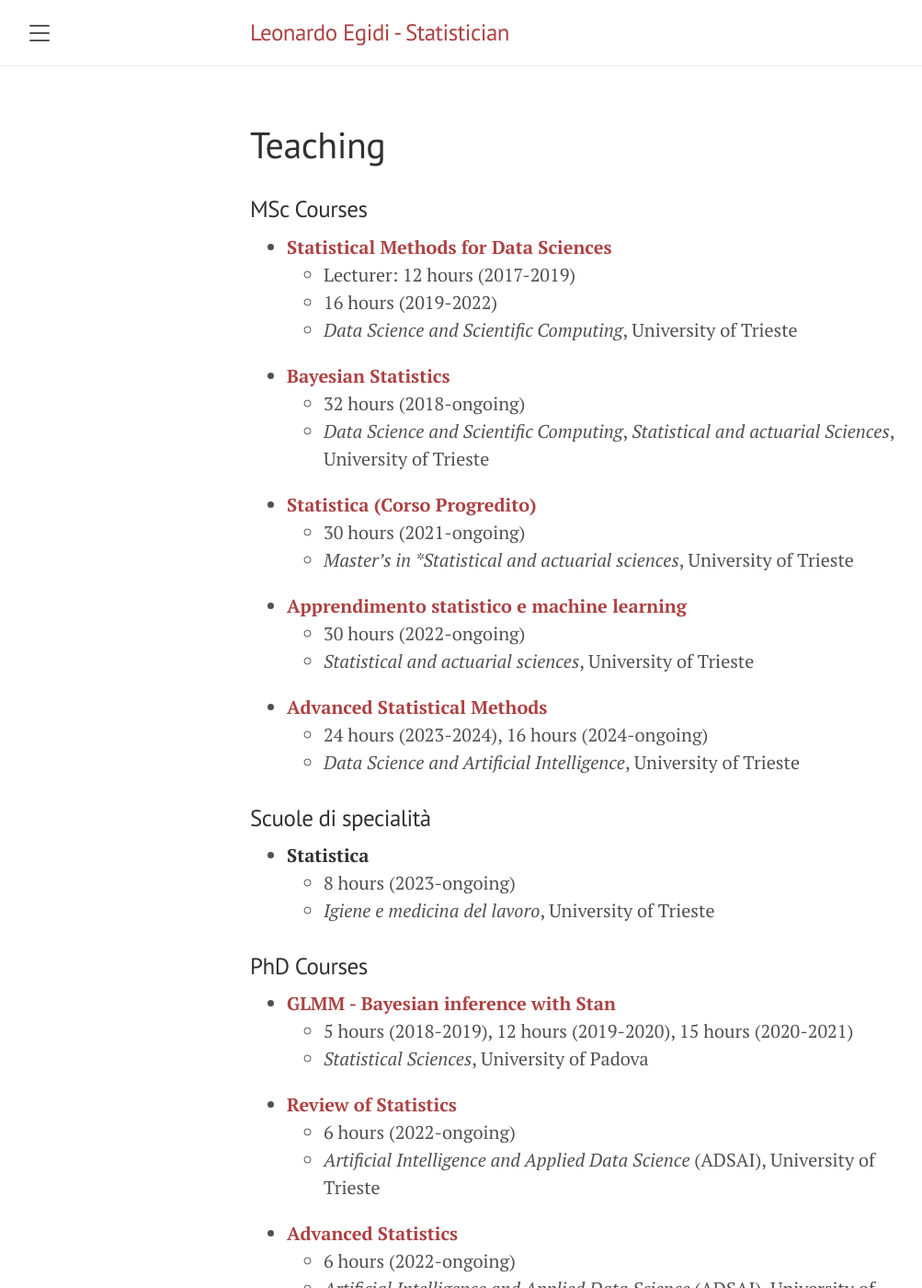
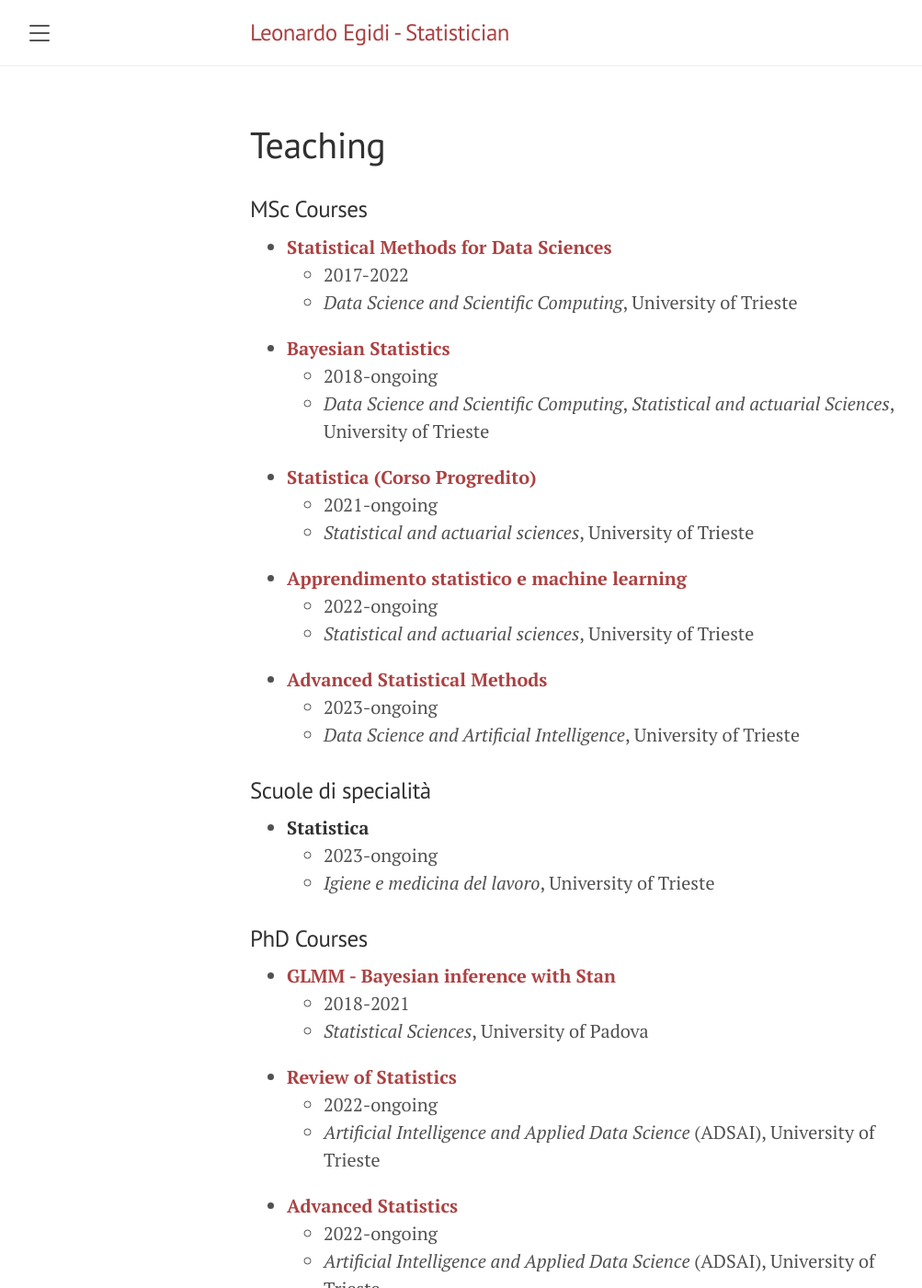
Before and after one commit to LeoEgidi/leoegidi.github.io, a Jekyll site: the page built from teaching.md, in a window 1280 px wide and 1400 px high. Shown: the whole window at 92% size, without its empty margins (8-1011 px from the left). Built offline with Jekyll 4.4.1, drawn with Linux system fonts in a browser that asks for light colours; Markdown is read by kramdown in place of the engine named in the settings.

Commit message:
Update teaching.md

```diff
--- a/teaching.md
+++ b/teaching.md
@@ -9,45 +9,44 @@ description: "List of academic master's and phd courses held by Leonardo Egidi"
 ### MSc  Courses
 
 - **[Statistical Methods for Data Sciences](https://units.coursecatalogue.cineca.it/insegnamenti/2024/119811/2023/4/10681?coorte=2024&schemaid=12608){:target="_blank" rel="noopener noreferrer"}**
-  - Lecturer: 12 hours (2017-2019)
-  - 16 hours (2019-2022)
+  - 2017-2022
   - *Data Science and Scientific Computing*, University of Trieste
 
 - **[Bayesian Statistics](https://units.coursecatalogue.cineca.it/insegnamenti/2024/117941/2023/1/10681?coorte=2023&schemaid=12581){:target="_blank" rel="noopener noreferrer"}**
-  -  32 hours (2018-ongoing)
+  -  2018-ongoing
   - *Data Science and Scientific Computing*,  *Statistical and actuarial Sciences*, University of Trieste
 
 - **[Statistica (Corso Progredito)](https://units.coursecatalogue.cineca.it/insegnamenti/2024/113341/2018/1/10256?coorte=2023&schemaid=12615){:target="_blank" rel="noopener noreferrer"}**
-  -  30 hours (2021-ongoing)
-  - *Master's in *Statistical and actuarial sciences*, University of Trieste
+  -  2021-ongoing
+  - *Statistical and actuarial sciences*, University of Trieste
 
 - **[Apprendimento statistico e machine learning](https://units.coursecatalogue.cineca.it/insegnamenti/2024/119313/2017/2/10232?coorte=2024&schemaid=12793){:target="_blank" rel="noopener noreferrer"}**
-  -  30 hours (2022-ongoing)
+  -  2022-ongoing
   - *Statistical and actuarial sciences*, University of Trieste
 
 - **[Advanced Statistical Methods](https://units.coursecatalogue.cineca.it/insegnamenti/2024/119901/2023/2/10681?coorte=2023&schemaid=12582){:target="_blank" rel="noopener noreferrer"}**
-  -  24 hours (2023-2024), 16 hours (2024-ongoing)
+  -  2023-ongoing
   - *Data Science and Artificial Intelligence*, University of Trieste
 
 ### Scuole di specialità
 
 - **Statistica**
-  - 8 hours (2023-ongoing)
+  -  2023-ongoing
   - *Igiene e medicina del lavoro*, University of Trieste
 
 
 ### PhD Courses
 
 - **[GLMM - Bayesian inference with Stan](https://www.stat.unipd.it/sites/stat.unipd.it/files/glmm_syllabus.pdf){:target="_blank" rel="noopener noreferrer"}**
-  -  5 hours (2018-2019), 12 hours (2019-2020), 15 hours (2020-2021)
+  - 2018-2021
   - *Statistical Sciences*, University of Padova
 
 - **[Review of Statistics](https://adsai.units.it/courses/){:target="_blank" rel="noopener noreferrer"}**
-  -  6 hours (2022-ongoing)
+  -  2022-ongoing
   - *Artificial Intelligence and Applied Data Science* (ADSAI), University of Trieste
 
 - **[Advanced Statistics](https://adsai.units.it/courses/){:target="_blank" rel="noopener noreferrer"}**
-  -  6 hours (2022-ongoing)
+  -  2022-ongoing
   - *Artificial Intelligence and Applied Data Science* (ADSAI), University of Trieste
 
 ### Extra-curricular Courses
```
